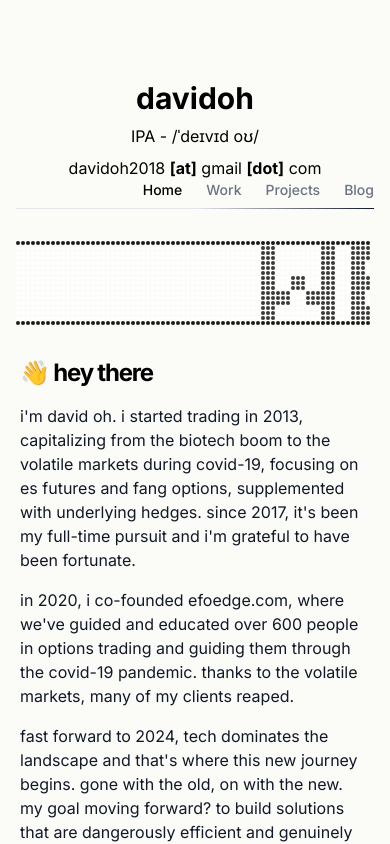
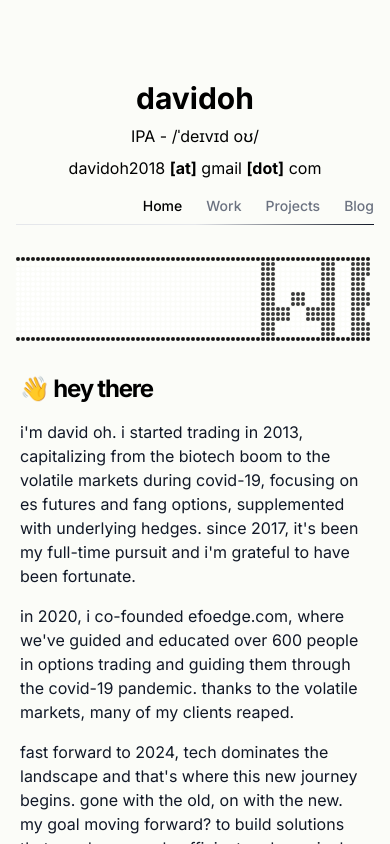
Before and after one commit to dkoh2018/itsdavidoh.com, a Next.js app: page / in a window 390 px wide. Shown: the top 844 px of the page. Built offline with nearby package versions, Linux system fonts and the light colour scheme.

Commit message:
fixed mobile nav

```diff
--- a/src/app/_components/navigation.tsx
+++ b/src/app/_components/navigation.tsx
@@ -14,7 +14,7 @@ const Navigation = () => {
   ];
 
   return (
-    <nav className="w-full max-w-4xl mx-auto mb-2 px-4">
+    <nav className="w-full max-w-4xl mx-auto mt-4 mb-2 px-4">
       <div className="flex justify-end space-x-6">
         {navItems.map((item) => (
           <Link
```
